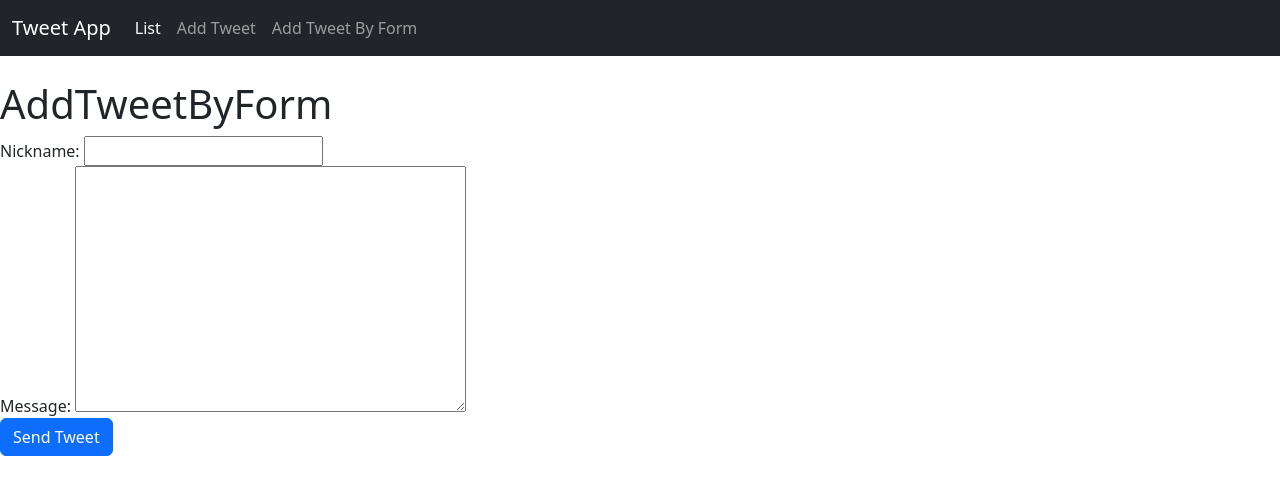
After one commit to furkannaydn/tweetapp-from-django, a Django app: page /tweetapp/addtweetbyform/ in a window 1280 px wide. The commit adds this page. Shown: the top 495 px of the page. Run offline with Django 5.2, Linux system fonts and the light colour scheme.

Commit message:
added admin and form features

```diff
--- a/djangotweet/templates/base.html
+++ b/djangotweet/templates/base.html
@@ -25,6 +25,9 @@
         <li class="nav-item">
           <a class="nav-link" href="{% url 'tweetapp:addtweet' %}">Add Tweet</a>
         </li>
+        <li class="nav-item">
+          <a class="nav-link" href="{% url 'tweetapp:addtweetbyform' %}">Add Tweet By Form</a>
+        </li>
       </ul>
     </div>
   </div>
--- /dev/null
+++ b/djangotweet/tweetapp/froms.py
@@ -0,0 +1,5 @@
+from django import forms
+
+class AddTweetForm(forms.Form):
+   nickname_input=forms.CharField(label="Nickname", max_length=30)
+   message_input=forms.CharField(label="Message", max_length=280, widget=forms.Textarea)
--- /dev/null
+++ b/djangotweet/tweetapp/templates/tweetapp/addtweetbyform.html
@@ -0,0 +1,17 @@
+{% extends 'base.html' %}
+
+{% block content %}
+<h1>AddTweetByForm</h1>
+
+<form action="" method="post">
+    {% csrf_token %}
+    {{form}}
+    <button type="submit" class="btn btn-primary">Send Tweet</button>
+
+</form>
+
+
+
+
+
+{% endblock %}
--- a/djangotweet/tweetapp/urls.py
+++ b/djangotweet/tweetapp/urls.py
@@ -6,4 +6,5 @@ app_name = 'tweetapp'
 urlpatterns = [
     path('',views.listtweet, name='listtweet'),
     path('addtweet/',views.addtweet, name='addtweet'),
+    path('addtweetbyform/',views.addtweetbyform, name='addtweetbyform'),
 ]
--- a/djangotweet/tweetapp/views.py
+++ b/djangotweet/tweetapp/views.py
@@ -1,7 +1,7 @@
 from django.shortcuts import redirect, render
 from . import models
 from django.urls import reverse
-
+from .froms import AddTweetForm
 # Create your views here.
 
 def listtweet(request):
@@ -17,3 +17,13 @@ def addtweet(request):
         return redirect(reverse('tweetapp:listtweet'))
     else:
         return render(request, 'tweetapp/addtweet.html')
+
+def addtweetbyform(request):
+    if request.method == "POST":
+            print(request.POST)
+            return redirect(reverse('tweetapp:listtweet'))
+
+            return render(request, 'tweetapp/addtweetbyform.html', context={'form':form})
+    else:
+        form=AddTweetForm()
+        return render(request, 'tweetapp/addtweetbyform.html', context={'form':form})
```
Also changed, not shown: djangotweet/db.sqlite3.
